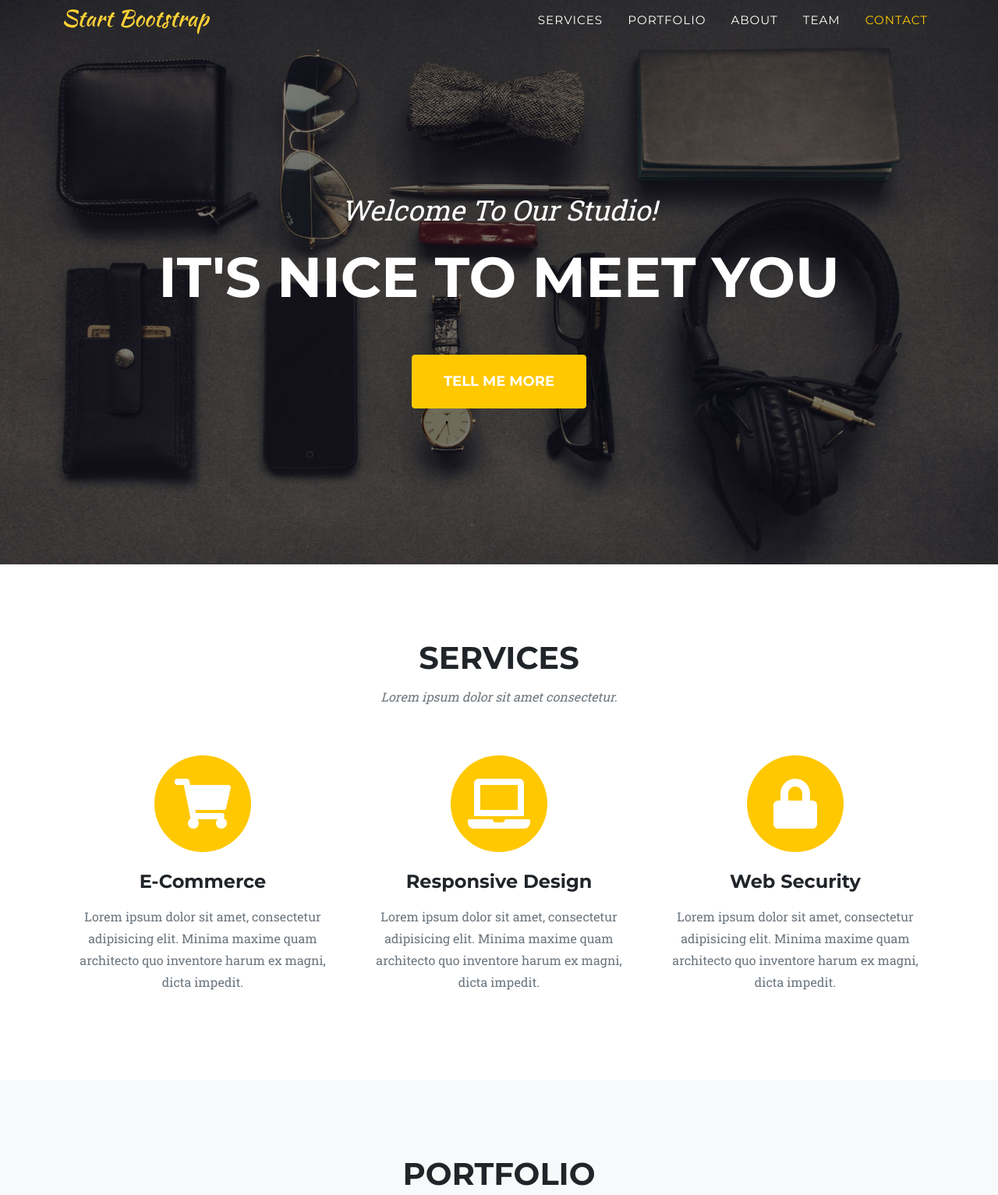
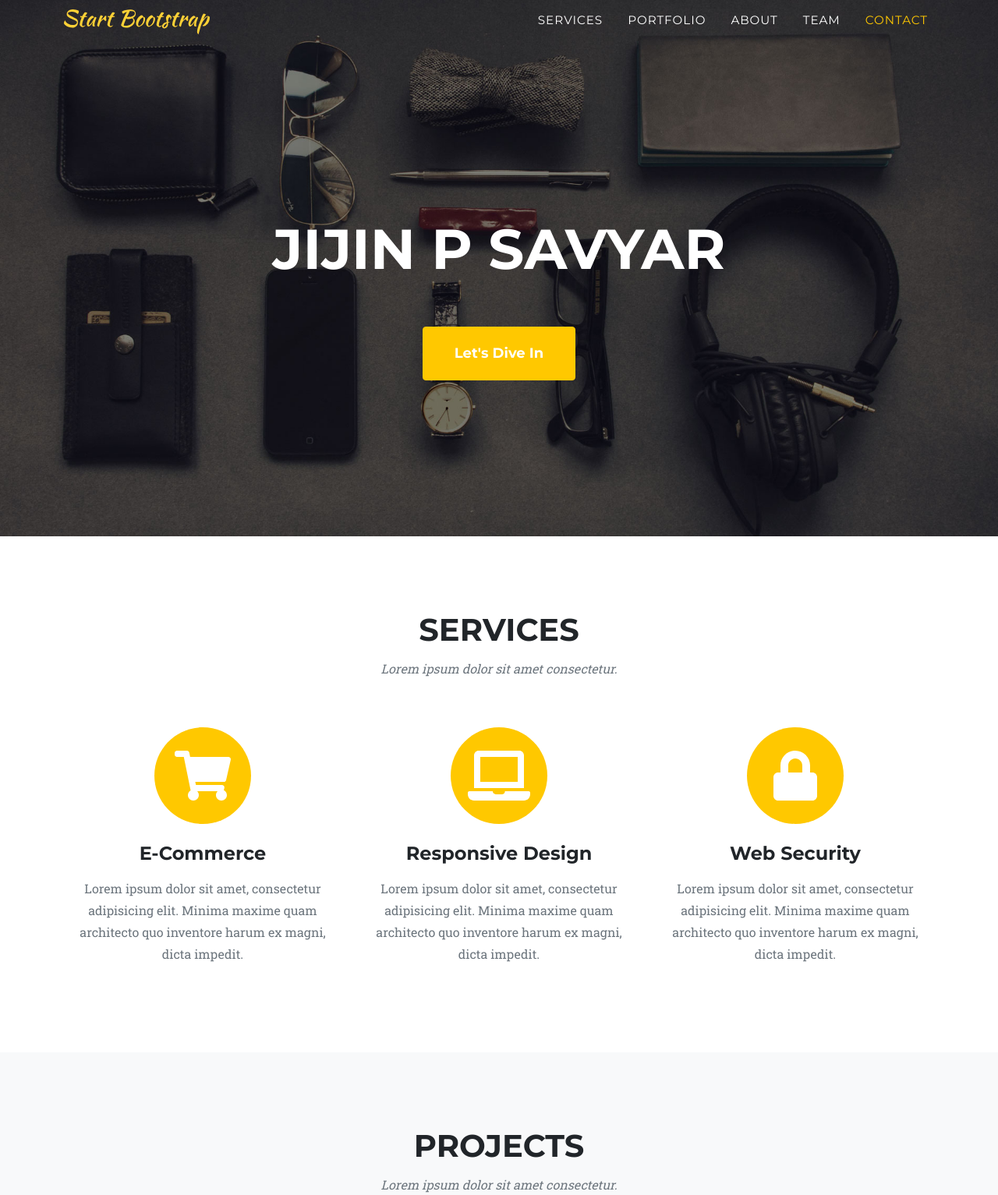
Before and after one commit to Jijin-P-Savyar/Jijin-P-Savyar.github.io, a plain HTML site: page index.html in a window 1280 px wide. Shown: the part 21-1554 px from the top of the page at 78% size. Drawn offline with nearby package versions, Linux system fonts and the light colour scheme.

Commit message:
First commit

```diff
--- a/index.html
+++ b/index.html
@@ -39,9 +39,9 @@
         <!-- Masthead-->
         <header class="masthead">
             <div class="container">
-                <div class="masthead-subheading">Welcome To Our Studio!</div>
-                <div class="masthead-heading text-uppercase">It's Nice To Meet You</div>
-                <a class="btn btn-primary btn-xl text-uppercase" href="#services">Tell Me More</a>
+                <div class="masthead-subheading"></div>
+                <div class="masthead-heading text-uppercase">Jijin P Savyar</div>
+                <a class="btn btn-primary btn-xl text-Uppercase" href="#services">Let's Dive In</a>
             </div>
         </header>
         <!-- Services-->
@@ -83,7 +83,7 @@
         <section class="page-section bg-light" id="portfolio">
             <div class="container">
                 <div class="text-center">
-                    <h2 class="section-heading text-uppercase">Portfolio</h2>
+                    <h2 class="section-heading text-uppercase">Projects</h2>
                     <h3 class="section-subheading text-muted">Lorem ipsum dolor sit amet consectetur.</h3>
                 </div>
                 <div class="row">
@@ -97,7 +97,7 @@
                                 <img class="img-fluid" src="assets/img/portfolio/1.jpg" alt="..." />
                             </a>
                             <div class="portfolio-caption">
-                                <div class="portfolio-caption-heading">Threads</div>
+                                <div class="portfolio-caption-heading">Engineering</div>
                                 <div class="portfolio-caption-subheading text-muted">Illustration</div>
                             </div>
                         </div>
@@ -112,7 +112,7 @@
                                 <img class="img-fluid" src="assets/img/portfolio/2.jpg" alt="..." />
                             </a>
                             <div class="portfolio-caption">
-                                <div class="portfolio-caption-heading">Explore</div>
+                                <div class="portfolio-caption-heading">Cre8ive Clempo</div>
                                 <div class="portfolio-caption-subheading text-muted">Graphic Design</div>
                             </div>
                         </div>
```
